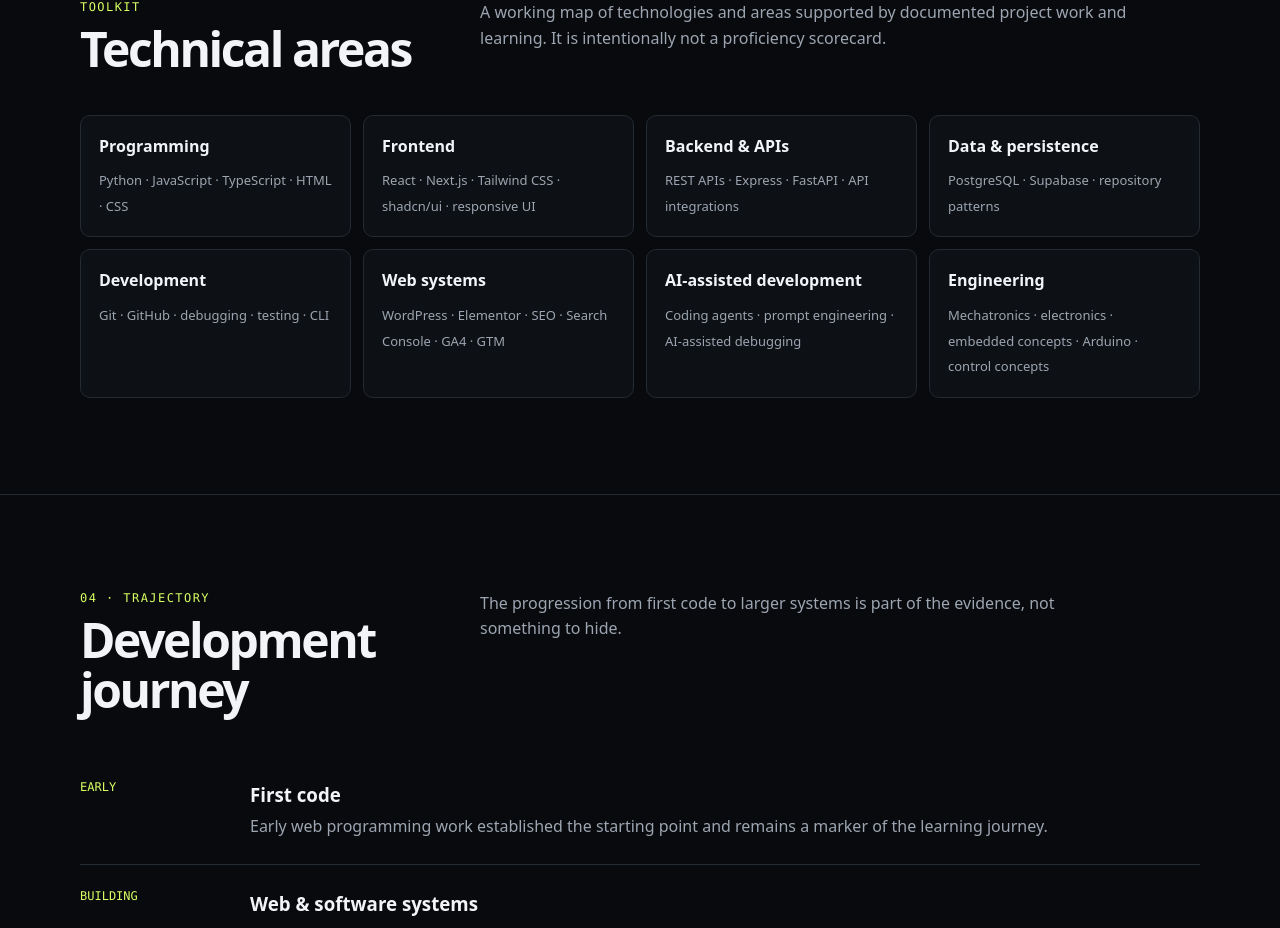
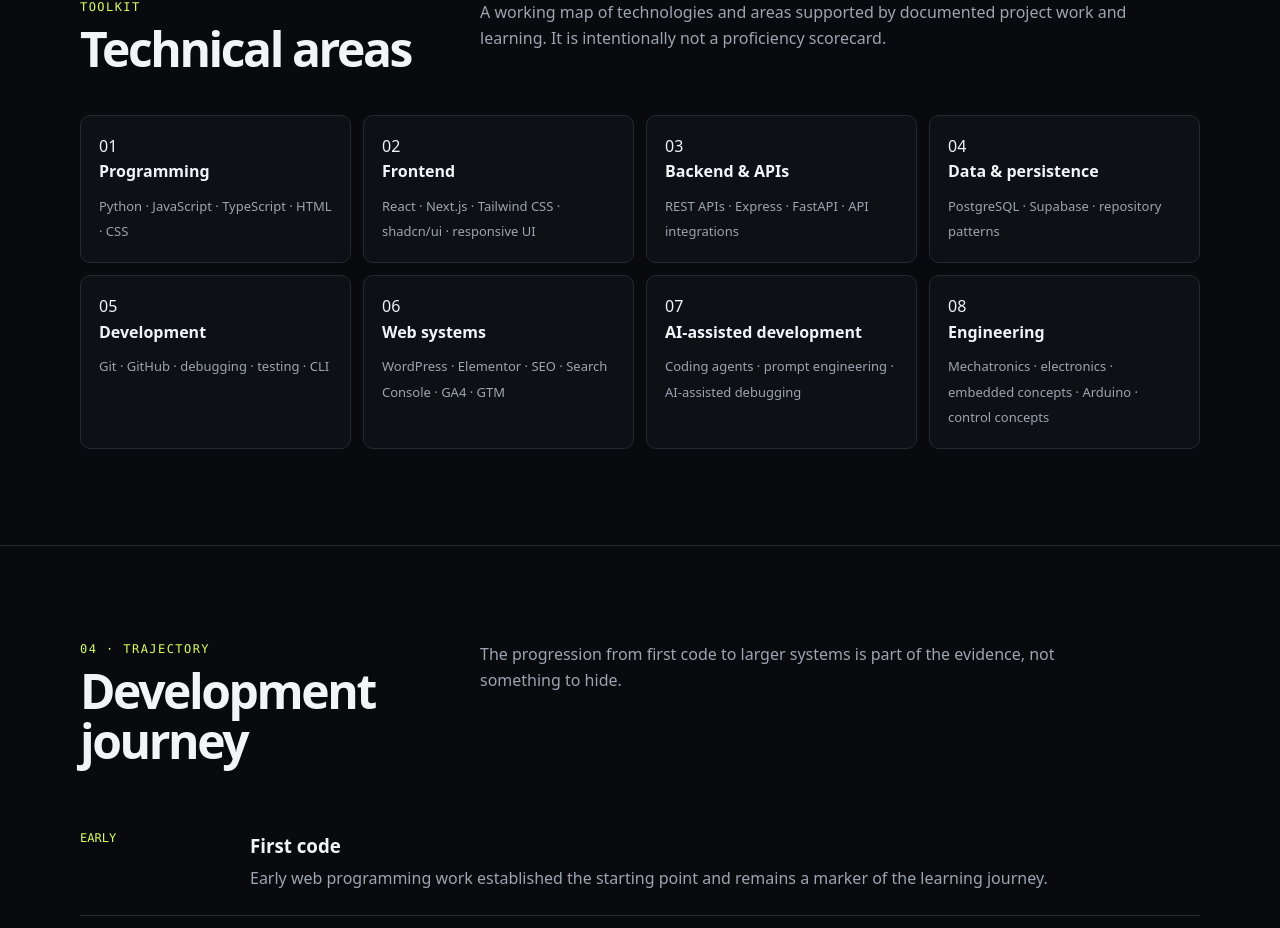
Before and after one commit to davidifeanyicelestine586-arch/David-Ifeanyi, a Next.js app: page / in a window 1280 px wide. Shown: the part 3849-4777 px from the top of the page. Built offline with nearby package versions, Linux system fonts and the light colour scheme; no server answers.

Commit message:
refine: reduce repetitive portfolio visual language

```diff
--- a/app/page.tsx
+++ b/app/page.tsx
@@ -155,11 +155,14 @@ export default function Home() {
                 It is intentionally not a proficiency scorecard.
               </p>
             </div>
-            <div className="skill-grid">
-              {skills.map(([name, list]) => (
+            <div className="skill-grid skill-grid-editorial">
+              {skills.map(([name, list], index) => (
                 <div className="skill" key={name}>
-                  <strong>{name}</strong>
-                  <span>{list.join(" · ")}</span>
+                  <div className="skill-index" aria-hidden="true">0{index + 1}</div>
+                  <div>
+                    <strong>{name}</strong>
+                    <span>{list.join(" · ")}</span>
+                  </div>
                 </div>
               ))}
             </div>
```
